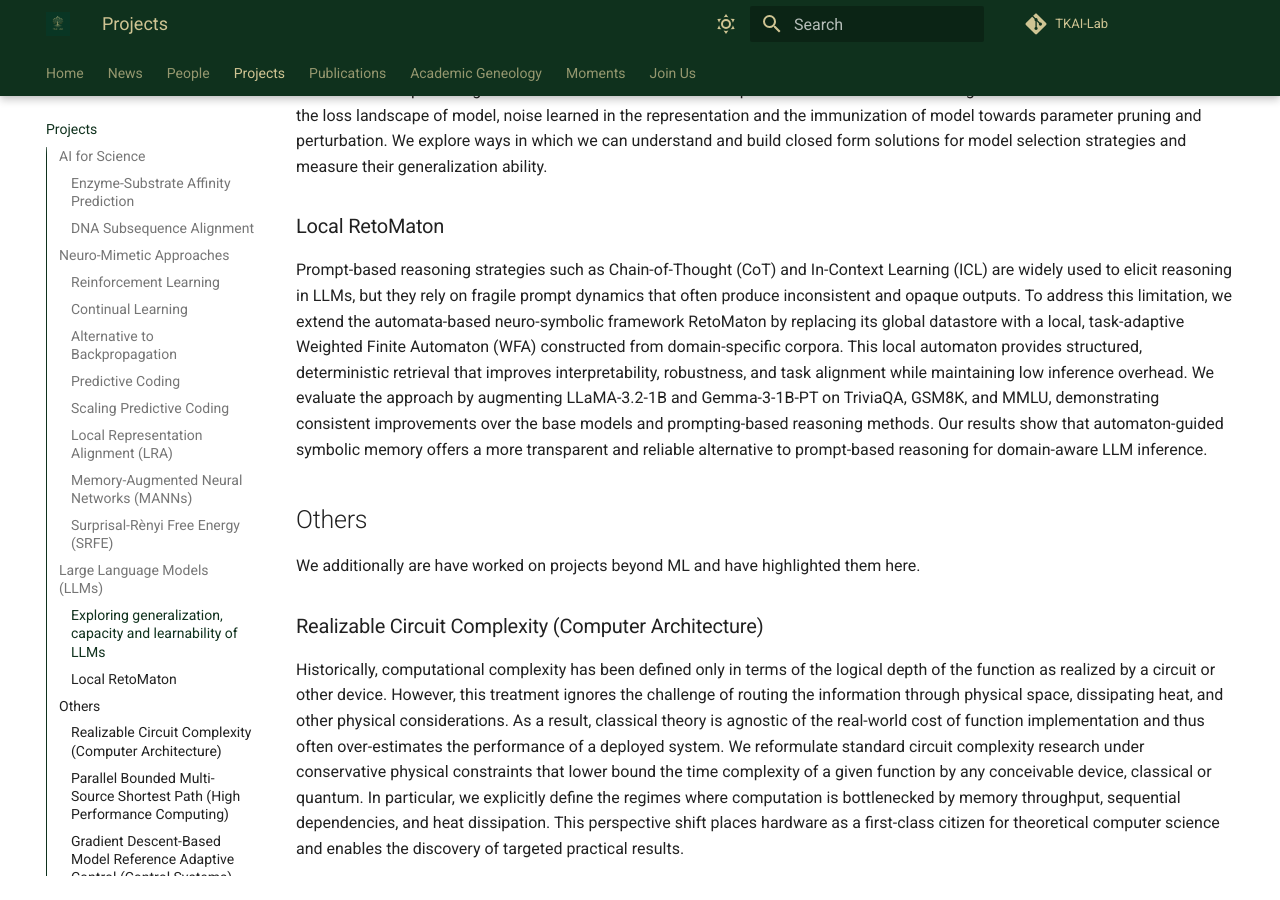
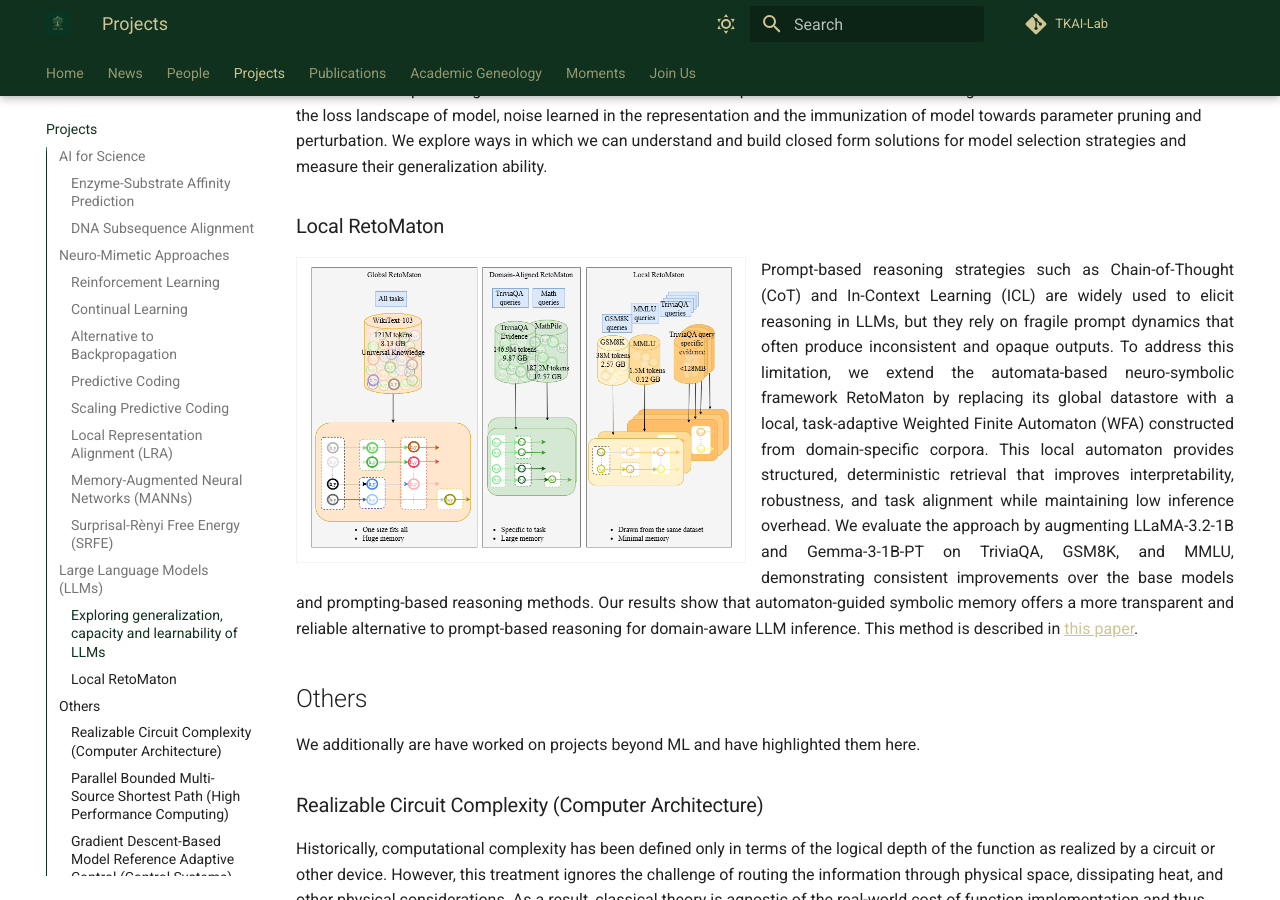
Before and after one commit to TKAI-LAB-Mali/tkai-lab-mali.github.io, an MkDocs documentation site: the page built from docs/projects.md, in a window 1280 px wide and 900 px high, scrolled down 3505 px. Built offline with MkDocs 1.6.1 and Material for MkDocs 9.7.7, drawn with Linux system fonts in a browser that asks for light colours.

Commit message:
adding RetoMaton image

```diff
--- a/docs/projects.md
+++ b/docs/projects.md
@@ -70,8 +70,12 @@ In our future work, we are interested in demonstrating the effectiveness of SRFE
 Empirical results have shown that LLMs perform better with large parameter space. However, the mechanics of LLMs are governed by multiple factors like inference cost, capacity, number of parameters and training algorithm. We need theoretical methods to uncover the black box mechanism of language models to understand their learnability, model parameters and generalization. Minimum description length is one of the domains that can help us with model selection strategies. It also be used to understand the loss landscape of model, noise learned in the representation and the immunization of model towards parameter pruning and perturbation. We explore ways in which we can understand and build closed form solutions for model selection strategies and measure their generalization ability.
 
 ### Local RetoMaton
+<img src="../assets/images/projects/retomaton.png" width="450" style="float: left; margin-right: 15px; margin-bottom: 10px;" />
 
-Prompt-based reasoning strategies such as Chain-of-Thought (CoT) and In-Context Learning (ICL) are widely used to elicit reasoning in LLMs, but they rely on fragile prompt dynamics that often produce inconsistent and opaque outputs. To address this limitation, we extend the automata-based neuro-symbolic framework RetoMaton by replacing its global datastore with a local, task-adaptive Weighted Finite Automaton (WFA) constructed from domain-specific corpora. This local automaton provides structured, deterministic retrieval that improves interpretability, robustness, and task alignment while maintaining low inference overhead. We evaluate the approach by augmenting LLaMA-3.2-1B and Gemma-3-1B-PT on TriviaQA, GSM8K, and MMLU, demonstrating consistent improvements over the base models and prompting-based reasoning methods. Our results show that automaton-guided symbolic memory offers a more transparent and reliable alternative to prompt-based reasoning for domain-aware LLM inference.
+<p style="text-align: justify;">
+    Prompt-based reasoning strategies such as Chain-of-Thought (CoT) and In-Context Learning (ICL) are widely used to elicit reasoning in LLMs, but they rely on fragile prompt dynamics that often produce inconsistent and opaque outputs. To address this limitation, we extend the automata-based neuro-symbolic framework RetoMaton by replacing its global datastore with a local, task-adaptive Weighted Finite Automaton (WFA) constructed from domain-specific corpora. This local automaton provides structured, deterministic retrieval that improves interpretability, robustness, and task alignment while maintaining low inference overhead. We evaluate the approach by augmenting LLaMA-3.2-1B and Gemma-3-1B-PT on TriviaQA, GSM8K, and MMLU, demonstrating consistent improvements over the base models and prompting-based reasoning methods. Our results show that automaton-guided symbolic memory offers a more transparent and reliable alternative to prompt-based reasoning for domain-aware LLM inference. This method is described in <a href = "https://openreview.net/forum?id=ySTqCi3nqi)">this paper</a>.
+    </p>
+
 
 ## Others
 
```
Also changed, not shown: docs/news.md (+5 -5 lines), docs/assets/images/news/20250913_210125.jpg (renamed from docs/images/20250913_210125.jpg), docs/assets/images/news/7d160768c63f3424477bd2c31f7c9928698831dc.png (renamed from docs/images/7d160768c63f3424477bd2c31f7c9928698831dc.png), docs/assets/images/news/bcrs_surprisal.jpg (renamed from docs/images/bcrs_surprisal.jpg), docs/assets/images/projects/retomaton.png (added), 3 other files.
